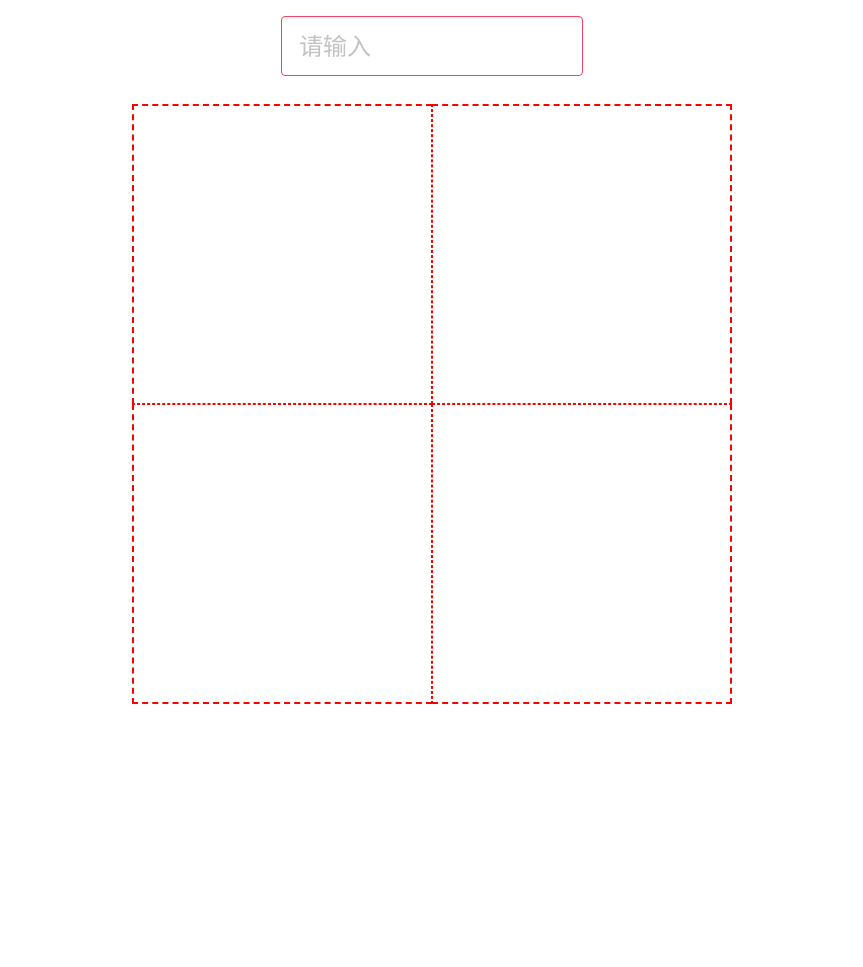
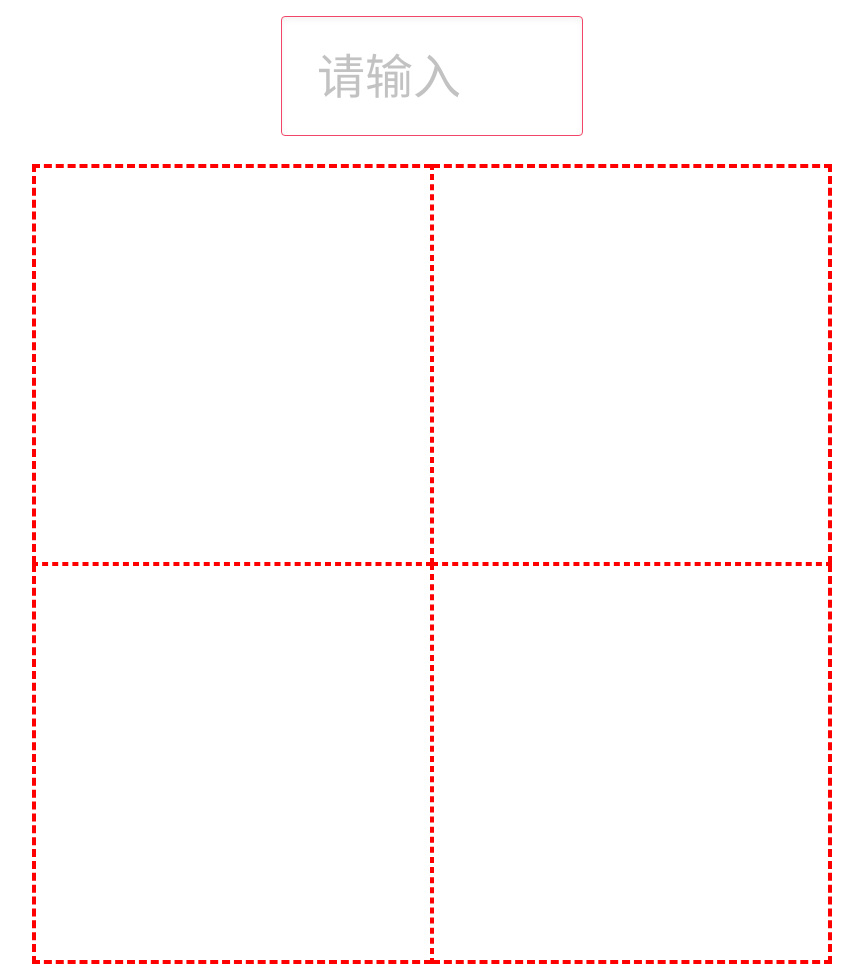
Before and after one commit to dabeng/regular-script, a plain HTML site: page index.html in a window 1280 px wide. Shown: the whole page, without its empty margins (208-1071 px from the left). Before the commit the page ends 800 px from the top, so only its background shows below. Drawn offline with Linux system fonts and the light colour scheme; a web font is replaced by a local one.

Commit message:
adjust styles

```diff
--- a/index.html
+++ b/index.html
@@ -9,7 +9,7 @@
 	<body>
 		<div class="columns is-mobile is-centered" style="padding: 1rem 0;">
       <div class="column is-three-quarters-mobile is-half-tablet is-one-quarter-desktop">
-        <input class="input is-large is-danger" type="text" placeholder="请输入" id="system_char" maxlength="1">
+        <input class="input is-danger" type="text" placeholder="请输入" id="system_char" maxlength="1" style="font-size: 48px;">
       </div>
     </div>
     <div class="columns is-mobile is-centered">
--- a/styles.css
+++ b/styles.css
@@ -8,45 +8,45 @@ html,body {
 }
 
 .pane_top_left {
-  width: 300px!important;
-  height: 300px;
-  border: 2px dashed red;
-  border-right-width: 1px;
-  border-bottom-width: 1px;
+  width: 400px!important;
+  height: 400px;
+  border: 4px dashed red;
+  border-right-width: 2px;
+  border-bottom-width: 2px;
 }
 
 .pane_top_right{
-  width: 300px!important;
-  height: 300px;
-  border: 2px dashed red;
-  border-left-width: 1px;
-  border-bottom-width: 1px;
+  width: 400px!important;
+  height: 400px;
+  border: 4px dashed red;
+  border-left-width: 2px;
+  border-bottom-width: 2px;
 }
 
 .pane_bottom_left {
-  width: 300px!important;
-  height: 300px;
-  border: 2px dashed red;
-  border-right-width: 1px;
-  border-top-width: 1px;
+  width: 400px!important;
+  height: 400px;
+  border: 4px dashed red;
+  border-right-width: 2px;
+  border-top-width: 2px;
 }
 
 .pane_bottom_right {
-  width: 300px!important;
-  height: 300px;
-  border: 2px dashed red;
-  border-left-width: 1px;
-  border-top-width: 1px;
+  width: 400px!important;
+  height: 400px;
+  border: 4px dashed red;
+  border-left-width: 2px;
+  border-top-width: 2px;
 }
 
 .font_sample_wrapper {
-  margin-top: calc(-600px - 0.75rem);
+  margin-top: calc(-800px - 0.75rem);
 }
 
 .font_sample {
-  width: 600px!important;
-  height: 600px;
+  width: 800px!important;
+  height: 800px;
   text-align: center;
-  font-size: 500px;
-  line-height: 600px;
+  font-size: 700px;
+  line-height: 800px;
 }
```
